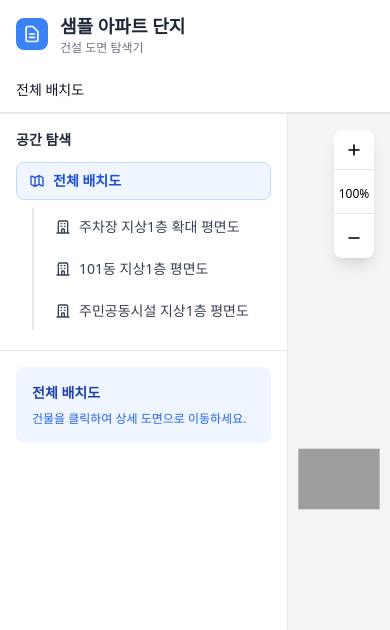
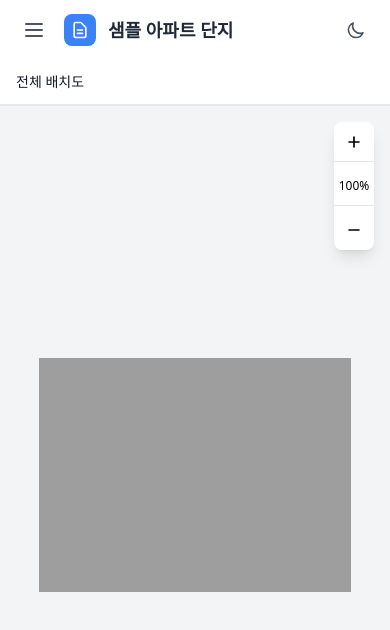
Before and after one commit to 3rdflr/-FE-_---, a React (Vite) app: page / in a window 390 px wide. Shown: the top 630 px of the page. Built offline with nearby package versions, Linux system fonts and the light colour scheme.

Commit message:
Feat: 다크모드 토글 버튼 추가

```diff
--- a/src/App.tsx
+++ b/src/App.tsx
@@ -3,9 +3,10 @@
  * - 애플리케이션의 최상위 컴포넌트
  * - 전체 레이아웃과 메타데이터 로딩을 담당
  * - 헤더, 사이드바, 캔버스로 구성된 레이아웃 제공
+ * - 다크 모드 토글 및 반응형 사이드바 지원
  */
 
-import { useEffect } from "react";
+import { useEffect, useState } from "react";
 import { useDrawingStore } from "./store/useDrawingStore";
 import { Breadcrumb } from "./components/Breadcrumb";
 import { SpaceTree } from "./components/SpaceTree";
@@ -18,24 +19,56 @@ import { RevisionCompare } from "./components/RevisionCompare";
 
 function App() {
   // 스토어에서 필요한 상태와 함수 가져오기
-  const { setMetadata, metadata, currentDrawingId } = useDrawingStore();
+  const {
+    setMetadata,
+    metadata,
+    currentDrawingId,
+    currentDiscipline,
+    currentRevision,
+    getCurrentDrawing,
+  } = useDrawingStore();
+
+  // 다크 모드 상태 (localStorage 또는 OS 설정 기반 초기화)
+  const [isDark, setIsDark] = useState(() => {
+    const saved = localStorage.getItem("theme");
+    if (saved) return saved === "dark";
+    return window.matchMedia("(prefers-color-scheme: dark)").matches;
+  });
+
+  // 모바일 사이드바 열림/닫힘 상태
+  const [sidebarOpen, setSidebarOpen] = useState(false);
+
+  // 다크 모드 토글 시 DOM과 localStorage에 반영
+  useEffect(() => {
+    const root = document.documentElement;
+    if (isDark) {
+      root.classList.remove("light");
+      root.classList.add("dark");
+    } else {
+      root.classList.remove("dark");
+      root.classList.add("light");
+    }
+    localStorage.setItem("theme", isDark ? "dark" : "light");
+  }, [isDark]);
 
   // 컴포넌트 마운트 시 메타데이터 로드
   useEffect(() => {
-    fetch("/data/metadata.json")  // public 폴더의 metadata.json 파일 가져오기
+    fetch("/data/metadata.json") // public 폴더의 metadata.json 파일 가져오기
       .then((res) => res.json())
-      .then((data) => setMetadata(data))  // 스토어에 메타데이터 저장
+      .then((data) => setMetadata(data)) // 스토어에 메타데이터 저장
       .catch((err) => console.error("Failed to load metadata:", err));
   }, [setMetadata]);
 
   // 메타데이터 로딩 중일 때 로딩 화면 표시
   if (!metadata) {
     return (
-      <div className="h-screen flex items-center justify-center bg-gray-100">
+      <div className="h-screen flex items-center justify-center bg-gray-100 dark:bg-gray-900">
         <div className="text-center">
           {/* 로딩 스피너 */}
           <div className="w-12 h-12 border-4 border-blue-500 border-t-transparent rounded-full animate-spin mx-auto mb-4" />
-          <p className="text-gray-600">도면 데이터를 불러오는 중...</p>
+          <p className="text-gray-600 dark:text-gray-400">
+            도면 데이터를 불러오는 중...
+          </p>
         </div>
       </div>
     );
@@ -43,12 +76,42 @@ function App() {
 
   // 현재 전체 배치도("00")를 보고 있는지 확인
   const isSiteMap = currentDrawingId === "00";
+  const drawing = getCurrentDrawing();
 
   return (
-    <div className="h-screen flex flex-col bg-gray-100">
+    <div className="h-screen flex flex-col bg-gray-100 dark:bg-gray-900 overflow-hidden">
       {/* ===== 헤더 영역 ===== */}
-      <header className="bg-white border-b border-gray-200 shadow-sm">
+      <header className="bg-white dark:bg-gray-800 border-b border-gray-200 dark:border-gray-700 shadow-sm">
         <div className="px-4 py-3 flex items-center gap-3">
+          {/* 모바일 메뉴 토글 (상단 드롭다운) */}
+          <button
+            onClick={() => setSidebarOpen(!sidebarOpen)}
+            className="md:hidden p-1.5 rounded-lg hover:bg-gray-100 dark:hover:bg-gray-700 text-gray-600 dark:text-gray-300"
+          >
+            <svg
+              className="w-6 h-6"
+              fill="none"
+              stroke="currentColor"
+              viewBox="0 0 24 24"
+            >
+              {sidebarOpen ? (
+                <path
+                  strokeLinecap="round"
+                  strokeLinejoin="round"
+                  strokeWidth={2}
+                  d="M6 18L18 6M6 6l12 12"
+                />
+              ) : (
+                <path
+                  strokeLinecap="round"
+                  strokeLinejoin="round"
+                  strokeWidth={2}
+                  d="M4 6h16M4 12h16M4 18h16"
+                />
+              )}
+            </svg>
+          </button>
+
           {/* 로고 아이콘 */}
           <div className="w-8 h-8 bg-blue-500 rounded-lg flex items-center justify-center">
             <svg
@@ -66,42 +129,157 @@ function App() {
             </svg>
           </div>
           {/* 프로젝트 정보 */}
-          <div>
-            <h1 className="text-lg font-bold text-gray-800">
+          <div className="flex-1 min-w-0">
+            <h1 className="text-lg font-bold text-gray-800 dark:text-gray-100 truncate">
               {metadata.project.name}
             </h1>
-            <p className="text-xs text-gray-500">건설 도면 탐색기</p>
+            <p className="text-xs text-gray-500 dark:text-gray-400 hidden md:block">
+              건설 도면 탐색기
+            </p>
           </div>
+
+          {/* 다크 모드 토글 버튼 */}
+          <button
+            onClick={() => setIsDark(!isDark)}
+            className="p-2 rounded-lg hover:bg-gray-100 dark:hover:bg-gray-700 text-gray-600 dark:text-gray-300 transition-colors"
+            title={isDark ? "라이트 모드" : "다크 모드"}
+          >
+            {isDark ? (
+              <svg
+                className="w-5 h-5"
+                fill="none"
+                stroke="currentColor"
+                viewBox="0 0 24 24"
+              >
+                <path
+                  strokeLinecap="round"
+                  strokeLinejoin="round"
+                  strokeWidth={2}
+                  d="M12 3v1m0 16v1m9-9h-1M4 12H3m15.364 6.364l-.707-.707M6.343 6.343l-.707-.707m12.728 0l-.707.707M6.343 17.657l-.707.707M16 12a4 4 0 11-8 0 4 4 0 018 0z"
+                />
+              </svg>
+            ) : (
+              <svg
+                className="w-5 h-5"
+                fill="none"
+                stroke="currentColor"
+                viewBox="0 0 24 24"
+              >
+                <path
+                  strokeLinecap="round"
+                  strokeLinejoin="round"
+                  strokeWidth={2}
+                  d="M20.354 15.354A9 9 0 018.646 3.646 9.003 9.003 0 0012 21a9.003 9.003 0 008.354-5.646z"
+                />
+              </svg>
+            )}
+          </button>
         </div>
         {/* 브레드크럼 네비게이션 */}
         <Breadcrumb />
+
+        {/* 모바일 핵심 정보 미니바 (메뉴 닫혀있을 때도 표시) */}
+        {!isSiteMap && drawing && (currentDiscipline || currentRevision) && (
+          <div className="md:hidden px-4 py-2 border-t border-gray-100 dark:border-gray-700 flex items-center gap-2 overflow-x-auto">
+            {currentDiscipline && (
+              <span className="px-2 py-0.5 text-xs font-medium bg-blue-100 dark:bg-blue-900/40 text-blue-700 dark:text-blue-300 rounded-full whitespace-nowrap flex-shrink-0">
+                {currentDiscipline}
+              </span>
+            )}
+            {currentRevision && (
+              <span className="px-2 py-0.5 text-xs font-medium bg-green-100 dark:bg-green-900/40 text-green-700 dark:text-green-300 rounded-full whitespace-nowrap flex-shrink-0">
+                {currentRevision}
+              </span>
+            )}
+            <span className="text-xs text-gray-500 dark:text-gray-400 truncate flex-shrink-0">
+              {drawing.name}
+            </span>
+          </div>
+        )}
       </header>
 
       {/* ===== 메인 컨텐츠 영역 ===== */}
-      <div className="flex-1 flex overflow-hidden">
-        {/* 사이드바 (왼쪽) */}
-        <aside className="w-72 bg-white border-r border-gray-200 overflow-y-auto flex-shrink-0">
+      <div className="flex-1 flex overflow-hidden relative">
+        {/* 모바일 드롭다운 백드롭 */}
+        {sidebarOpen && (
+          <div
+            className="fixed inset-0 bg-black/30 z-30 md:hidden"
+            onClick={() => setSidebarOpen(false)}
+          />
+        )}
+
+        {/* 모바일: 상단 드롭다운 메뉴 (열려있을 때만 렌더링) */}
+        {sidebarOpen && (
+          <div
+            className="md:hidden fixed left-0 right-0 z-40 bg-white dark:bg-gray-800 shadow-lg"
+            style={{ top: "auto" }}
+          >
+            {/* 스크롤 영역 */}
+            <div className="overflow-y-auto max-h-[calc(70vh-2.5rem)]">
+              {/* 공간 트리 */}
+              <SpaceTree />
+
+              {/* 상세 도면 패널 */}
+              {!isSiteMap && (
+                <>
+                  <DisciplineSelector />
+                  <RevisionTimeline />
+                  <LayerPanel />
+                  <InfoPanel />
+                </>
+              )}
+
+              {/* 배치도 안내 */}
+              {isSiteMap && (
+                <div className="p-4">
+                  <div className="bg-blue-50 dark:bg-blue-900/30 rounded-lg p-4">
+                    <h4 className="text-sm font-semibold text-blue-800 dark:text-blue-300 mb-2">
+                      전체 배치도
+                    </h4>
+                    <p className="text-xs text-blue-600 dark:text-blue-400">
+                      건물을 클릭하여 상세 도면으로 이동하세요.
+                    </p>
+                  </div>
+                </div>
+              )}
+            </div>
+
+            {/* 하단 마감 - 그라데이션 + 핸들바 */}
+            <div className="relative border-t border-gray-200 dark:border-gray-700">
+              <div className="absolute -top-6 left-0 right-0 h-6 bg-gradient-to-t from-white dark:from-gray-800 to-transparent pointer-events-none" />
+              <button
+                onClick={() => setSidebarOpen(false)}
+                className="w-full py-2 flex items-center justify-center hover:bg-gray-50 dark:hover:bg-gray-700 transition-colors"
+              >
+                <div className="w-10 h-1 rounded-full bg-gray-300 dark:bg-gray-600" />
+              </button>
+            </div>
+          </div>
+        )}
+
+        {/* 데스크톱: 사이드바 (왼쪽) */}
+        <aside className="hidden md:block w-72 bg-white dark:bg-gray-800 border-r border-gray-200 dark:border-gray-700 overflow-y-auto flex-shrink-0">
           {/* 공간 트리 (항상 표시) */}
           <SpaceTree />
 
           {/* 상세 도면 패널 (배치도가 아닐 때만 표시) */}
           {!isSiteMap && (
             <>
-              <DisciplineSelector />  {/* 공종 선택 */}
-              <RevisionTimeline />    {/* 리비전 타임라인 */}
-              <LayerPanel />          {/* 레이어 패널 */}
-              <InfoPanel />           {/* 정보 패널 */}
+              <DisciplineSelector /> {/* 공종 선택 */}
+              <RevisionTimeline /> {/* 리비전 타임라인 */}
+              <LayerPanel /> {/* 레이어 패널 */}
+              <InfoPanel /> {/* 정보 패널 */}
             </>
           )}
 
           {/* 배치도 안내 (배치도일 때만 표시) */}
           {isSiteMap && (
             <div className="p-4">
-              <div className="bg-blue-50 rounded-lg p-4">
-                <h4 className="text-sm font-semibold text-blue-800 mb-2">
+              <div className="bg-blue-50 dark:bg-blue-900/30 rounded-lg p-4">
+                <h4 className="text-sm font-semibold text-blue-800 dark:text-blue-300 mb-2">
                   전체 배치도
                 </h4>
-                <p className="text-xs text-blue-600">
+                <p className="text-xs text-blue-600 dark:text-blue-400">
                   건물을 클릭하여 상세 도면으로 이동하세요.
                 </p>
               </div>
```
